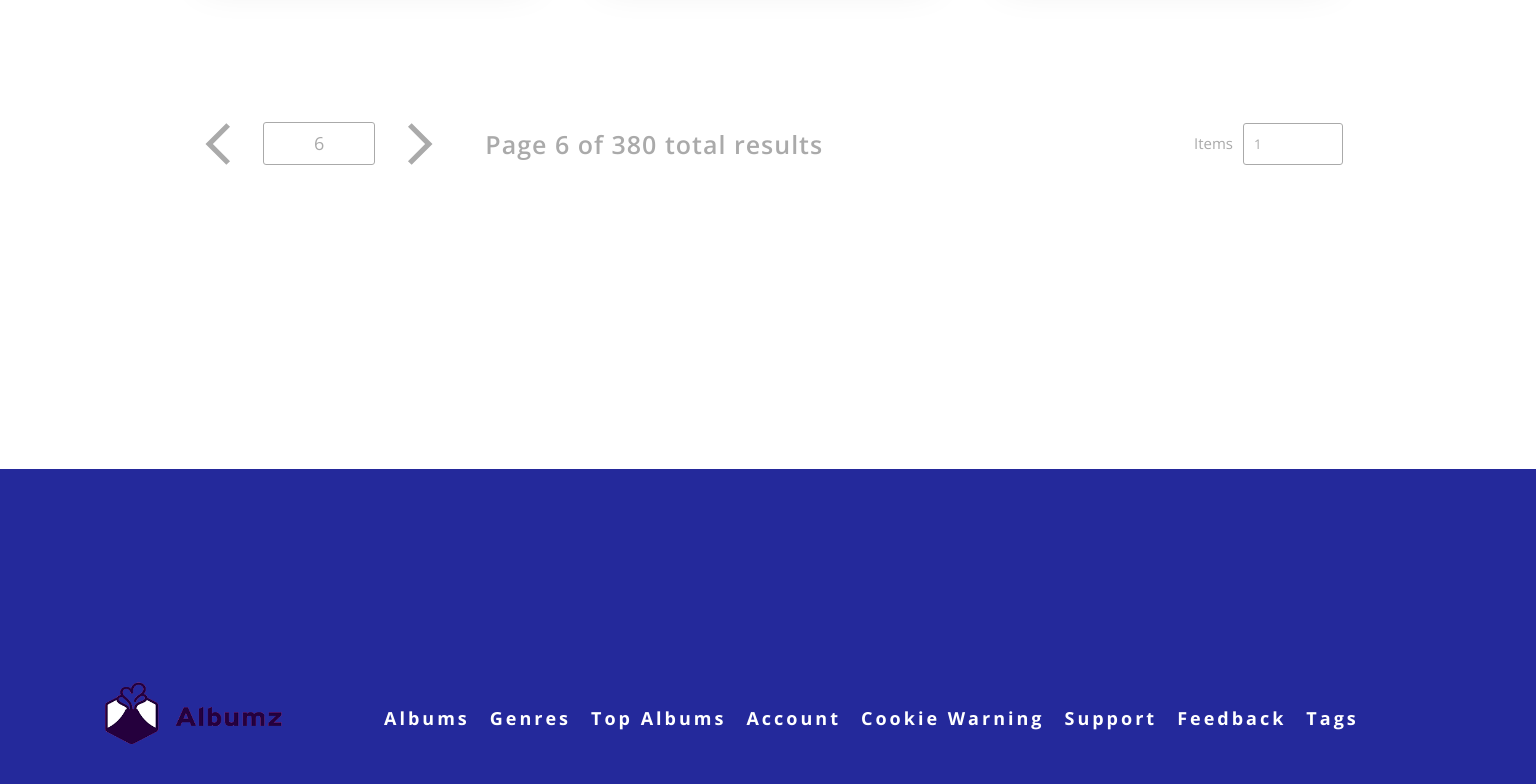
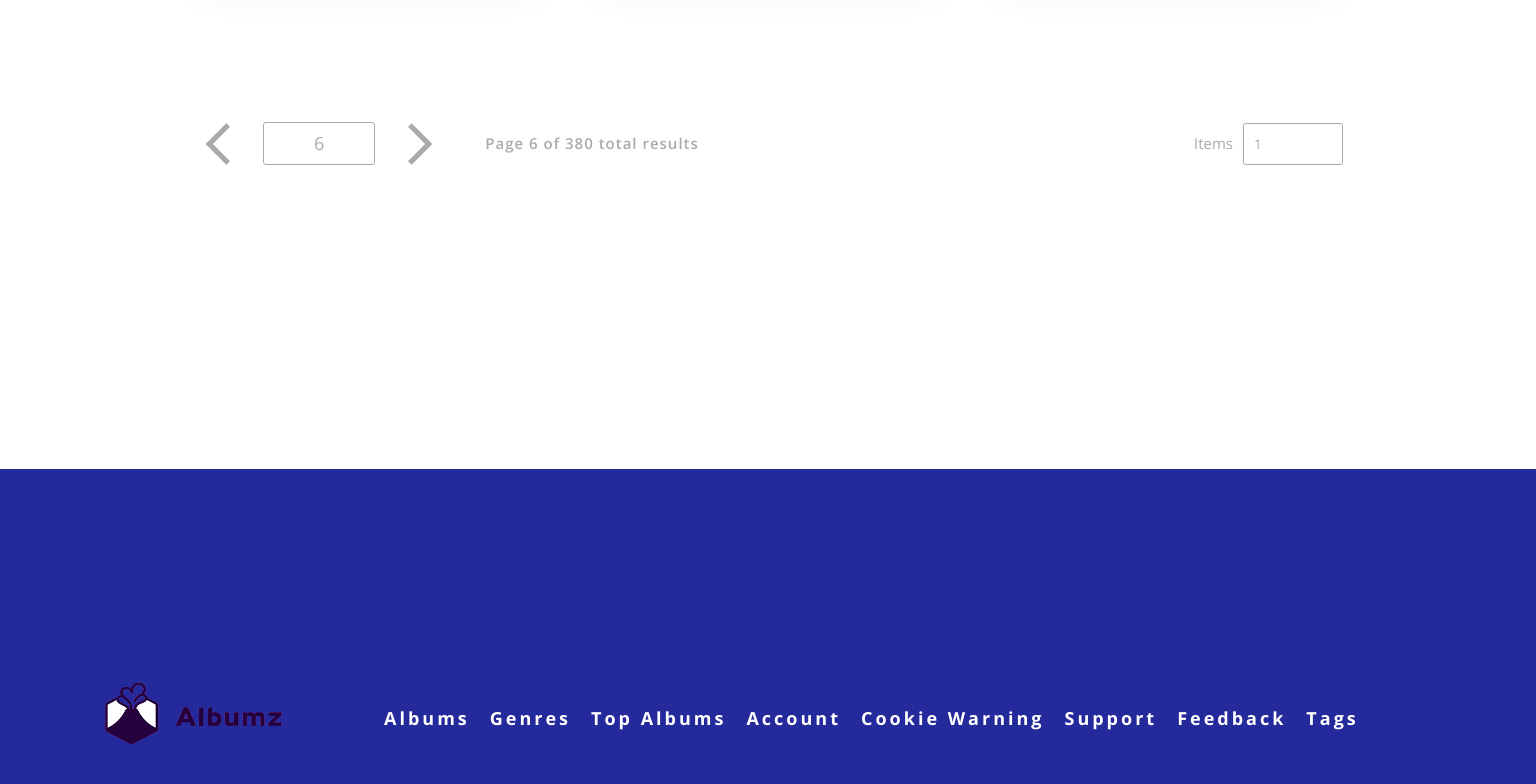
Before and after one commit to esteemayo/next-albumz-client, a Next.js app: page /albums in a window 1536 px wide. Shown: the part 1220-2004 px from the top of the page. Built offline with nearby package versions, Linux system fonts and the light colour scheme.

Commit message:
wrote media queries

```diff
--- a/styles/Pagination.module.scss
+++ b/styles/Pagination.module.scss
@@ -62,7 +62,7 @@
       margin-right: 0;
     }
 
-    @media only screen and (min-width: 75em) {
+    @media only screen and (min-width: 93.75em) {
       font-size: 5rem;
     }
 
@@ -123,10 +123,6 @@
     @media only screen and (max-width: 17.5em) {
       font-size: 1.2rem;
     }
-
-    @media only screen and (min-width: 93.75em) {
-      font-size: 2.5rem;
-    }
   }
 
   .right {
```
